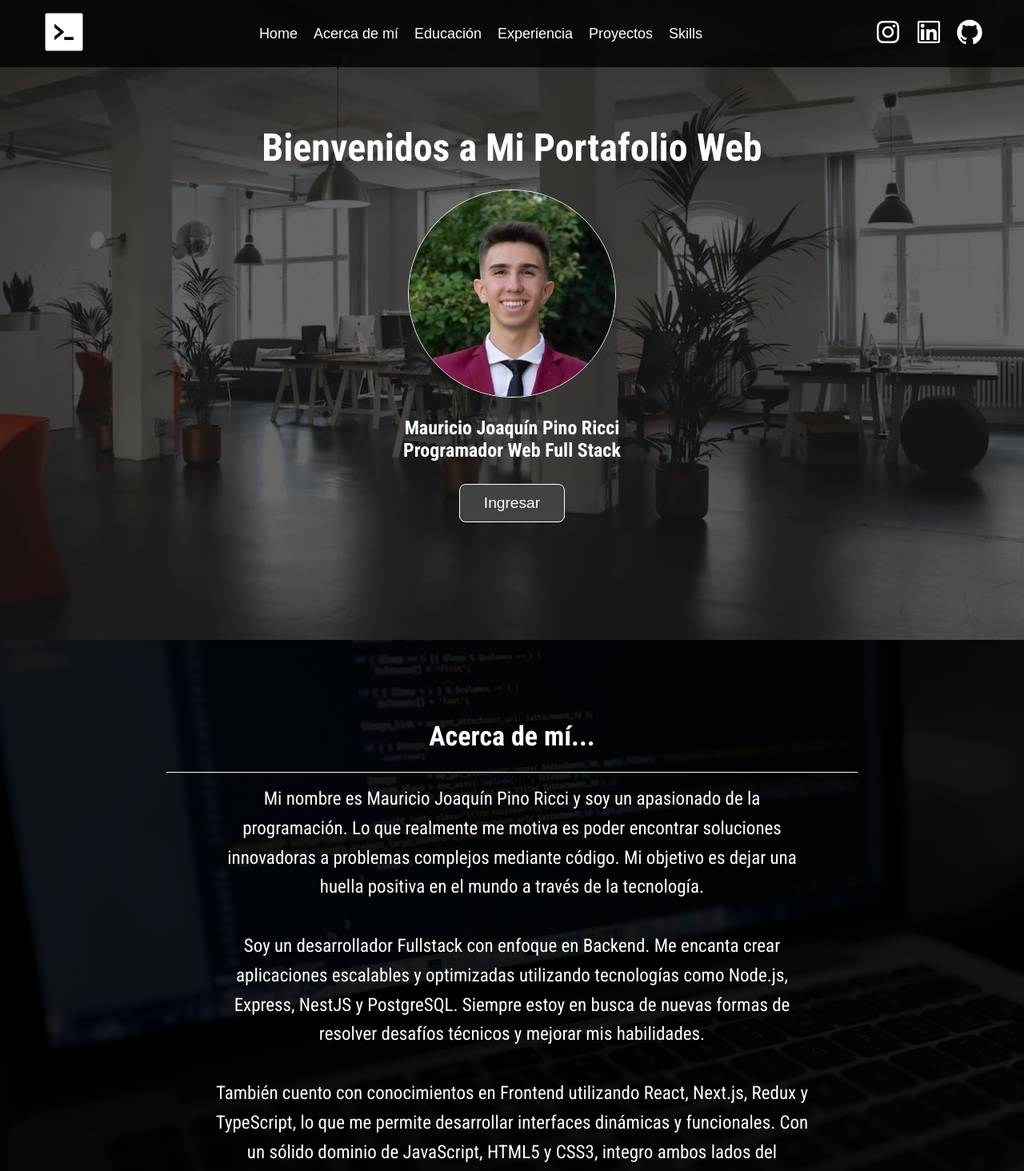
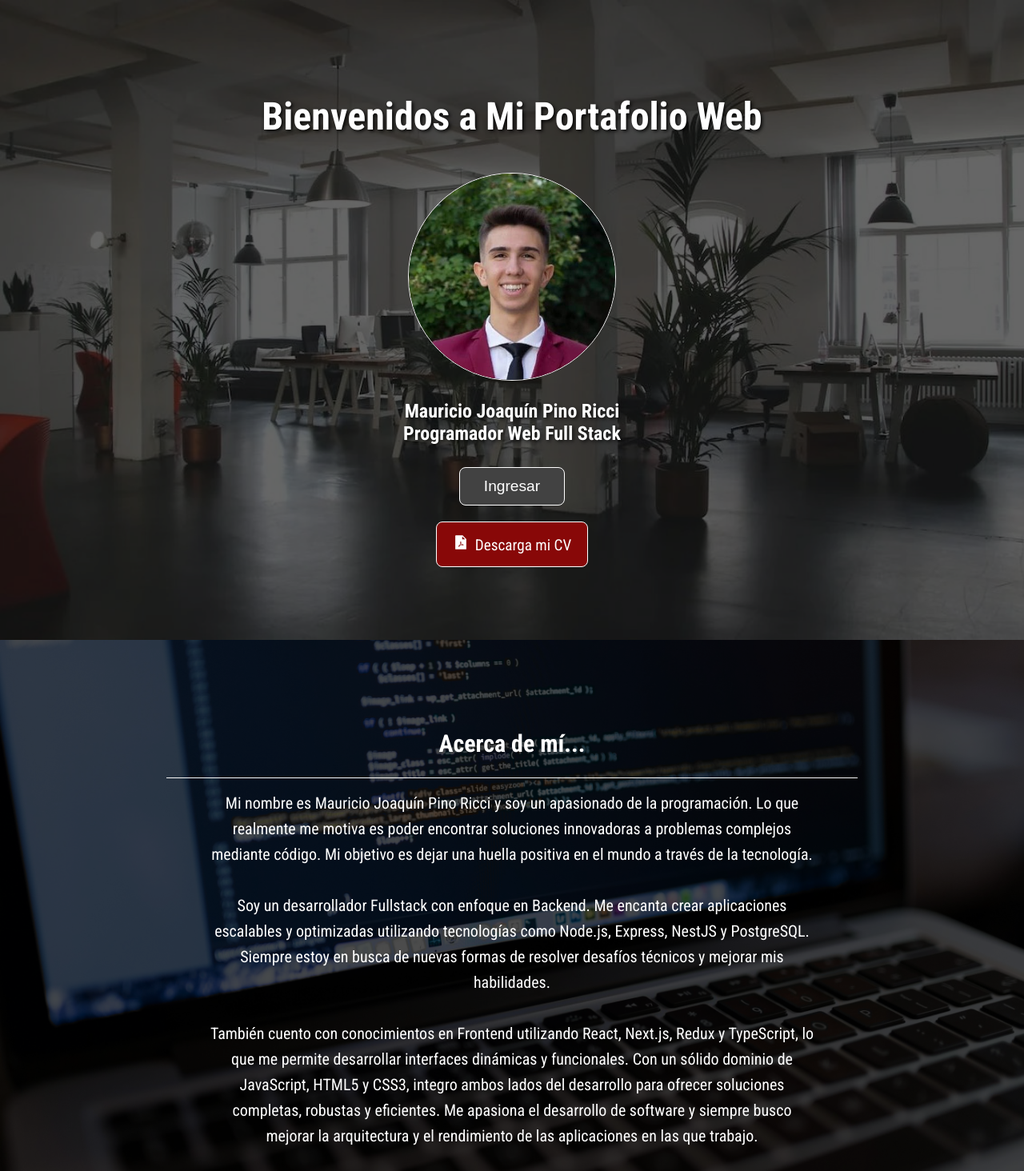
Before and after one commit to MauriPinoRicci/portfolio_front_end, a Next.js app: page / in a window 1280 px wide. Shown: the top 1464 px of the page at 80% size. Built offline with nearby package versions, Linux system fonts and the light colour scheme.

Commit message:
avance en header y navbar

```diff
--- a/src/app/page.tsx
+++ b/src/app/page.tsx
@@ -28,8 +28,6 @@ export default function HomePage({ }) {
 			<CircleProgressBar percent={0} color={''} />
 			<Proyecto />
 			<Footer />
-
 		</main>
-
 	)
 }
--- a/src/components/AcercaDeMi/AcercaDeMi.module.css
+++ b/src/components/AcercaDeMi/AcercaDeMi.module.css
@@ -1,17 +1,19 @@
+/* Sección AcercaDeMi */
 .AcercaDeMi {
   position: relative; /* Necesario para posicionar elementos hijos */
   display: flex;
+  flex-direction: column;
   justify-content: center;
   align-items: center;
-  flex-wrap: wrap;
+  height: auto;
   padding: 100px;
-  height: 100vh; /* Hace que la sección ocupe toda la pantalla */
-  border-bottom: 1px solid white;
   background-image: url('/images/background.jpg');
   background-size: cover;
   background-position: center;
-  color: white; /* Para asegurar legibilidad sobre el fondo */
-  text-align: center; /* Mejor alineación del contenido */
+  background-repeat: no-repeat;
+  color: white;
+  text-align: center;
+  z-index: 1; /* Coloca la sección detrás del Navbar */
 }
 
 .backgroundOverlay {
@@ -20,34 +22,42 @@
   left: 0;
   width: 100%;
   height: 100%;
-  background-color: rgba(0, 0, 0, 0.9); /* Opacidad del fondo */
-  z-index: 1; /* Para colocarlo detrás del contenido */
+  background-color: rgba(0, 0, 0, 0.7);
+  z-index: 2; /* Sobre la sección para cubrirla parcialmente */
 }
 
 .AcercaDeMi_title,
 .AcercaDeMi_description,
 .white_divider {
-  position: relative; /* Para estar encima del overlay */
-  z-index: 2;
+  position: relative;
+  z-index: 3; /* Encima del overlay */
+}
+
+.Navbar {
+  position: fixed;
+  top: 0;
+  left: 0;
+  width: 100%;
+  z-index: 4; /* Encima de todo */
 }
 
 .AcercaDeMi_title {
   font-weight: 700;
-  font-size: 34px;
+  font-size: 30px;
   width: 100%;
-  margin-bottom: 10px; /* Margen inferior para separación visual */
-  margin-top: 0; /* Eliminar espaciado superior */
+  margin-bottom: 10px;
+  margin-top: 12px;
 }
 
 .AcercaDeMi_description {
-  margin: 0 auto; /* Centrado horizontal */
-  font-size: 23px; /* Reducción del tamaño para mejorar la legibilidad */
-  width: 70%; /* Menor ancho del texto */
-  line-height: 1.6; /* Mejora la legibilidad con mayor espaciado entre líneas */
+  margin: 0 auto;
+  font-size: 20px;
+  width: 70%;
+  line-height: 1.6;
 }
 
 .white_divider {
   width: 80%;
   border-bottom: 1px solid #fafafa;
-  margin: 15px auto; /* Mejor espaciado */
+  margin: 15px auto;
 }
--- a/src/components/header/header.module.css
+++ b/src/components/header/header.module.css
@@ -1,43 +1,50 @@
 .header {
-  margin-top: 70px; /* Ajusta el margen para coincidir con la altura del Navbar */
-  min-height: 100vh; /* Ocupa toda la altura de la ventana */
+  min-height: 100vh;
   position: relative;
   background: transparent;
   background-image: url(/images/header.webp);
   background-size: cover;
   background-position: center;
-}
-
-.noMarginUnderNavbar {
-  margin-top: 0; /* Evitar margen bajo el Navbar */
+  z-index: 100;  /* Encima del Navbar */
 }
 
 .header_opacity {
   position: absolute;
   height: 100%;
   width: 100%;
-  background-color: rgba(0, 0, 0, 0.6); /* Ajuste en la opacidad del fondo */
-  z-index: 1;
+  background-color: rgba(0, 0, 0, 0.6);
+  z-index: 8;  /* Encima del fondo pero debajo del Header */
 }
 
 .header_content {
   position: absolute;
-  z-index: 2;
+  z-index: 10;  /* Encima del Header y Navbar */
   height: 100%;
   width: 100%;
   display: flex;
-  flex-direction: column; /* Asegura que los elementos se apilen */
-  justify-content: center; /* Centra verticalmente */
-  align-items: center; /* Centra horizontalmente */
+  flex-direction: column;
+  justify-content: center;
+  align-items: center;
   padding: 30px 15px;
   color: white;
 }
 
+
 .header_title {
-  margin: 8px;
+  margin: 16px 8px;
   font-weight: 700;
-  font-size: 3rem; /* Tamaño relativo */
+  font-size: 3rem;
   text-align: center;
+  text-shadow: 2px 2px 4px rgba(0, 0, 0, 0.9);
+  color: #FFFFFF;
+  padding: 10px;
+  border-radius: 8px;
+  transition: all 0.3s ease-in-out;
+}
+
+.header_title:hover {
+  transform: scale(1.05);
+  cursor: default;
 }
 
 .header_image {
@@ -56,13 +63,20 @@
 }
 
 .header_img:hover {
-  transform: scale(1.1); /* Efecto más sutil */
+  transform: scale(1.1);
 }
 
 .header_description {
   margin: 8px;
-  font-size: 1.5rem; /* Unidades relativas para responsividad */
+  font-size: 1.5rem;
   text-align: center;
+  text-shadow: 2px 2px 4px rgba(0, 0, 0, 0.7);
+  transition: all 0.8s ease-in-out;
+}
+
+.header_description:hover {
+  transform: scale(1.05);
+  cursor: default;
 }
 
 .header_button {
@@ -70,14 +84,33 @@
   padding: 12px 30px;
   font-size: 1.2rem;
   color: white;
-  background-color: #424242; /* Azul llamativo */
+  background-color: #424242;
+  border: 1px solid white;
+  border-radius: 8px;
+  cursor: pointer;
+  transition: background-color 0.9s ease, color 1.2s ease;
+}
+
+.header_button:hover {
+  background-color: rgb(251, 251, 251);
+  border: 2px solid black;
+  color: black;
+  transition: background-color 0.8s ease, color 0.5s ease;
+}
+
+.download_cv_button {
+  margin-top: 20px;
+  padding: 15px 20px;
+  font-size: 1.2rem;
+  color: white;
+  background-color: #880808;
   border: 1px solid white;
   border-radius: 8px;
   cursor: pointer;
   transition: background-color 0.3s ease;
 }
 
-.header_button:hover {
-  background-color: #b71c1c; /* Efecto hover */
-  transition: background-color 0.4s ease;
+.download_cv_button:hover {
+  background-color: rgb(80, 3, 3);
+  transition: background-color 0.6s ease;
 }
--- a/src/components/header/header.tsx
+++ b/src/components/header/header.tsx
@@ -3,6 +3,7 @@
 import React from "react";
 import styles from "./header.module.css";
 import Image from "next/image";
+import { AiFillFilePdf } from "react-icons/ai";
 
 const Header = () => {
   const handleScroll = () => {
@@ -41,6 +42,10 @@ const Header = () => {
         >
           Ingresar
         </button>
+        <a href="https://drive.google.com/uc?export=download&id=1LkacFy3yAIp0R8CVEdRaOmHzvwbQGxD8" download className={styles.download_cv_button}>
+          <AiFillFilePdf size="20px" style={{ marginRight: '8px' }} />
+          Descarga mi CV
+        </a>
       </div>
     </header>
   );
--- a/src/components/navbar/navbar.module.css
+++ b/src/components/navbar/navbar.module.css
@@ -3,8 +3,7 @@
   top: 0;
   left: 0;
   width: 100%;
-  z-index: 10;  /* Mantiene el navbar siempre sobre otros elementos */
-  background-color: rgba(0, 0, 0, 0.8);  /* Fondo semi-transparente */
+  background-color: rgba(0, 0, 0, 0.8);
   color: white;
   padding: 10px 50px;
   display: flex;
@@ -12,21 +11,11 @@
   align-items: center;
   font-family: Arial, sans-serif;
   transition: background-color 0.3s ease, box-shadow 0.3s ease;
+  z-index: 10;  /* Siempre arriba del Header */
 }
 
-.navbar_links a:hover {
-  color: #b71c1c;
-  transition: background-color 0.4s ease;
-}
-
-.navbar_right .icons:hover {
-  color: #b71c1c;
-  transition: background-color 0.4s ease;
-}
-
-/* Ajuste para fondo más oscuro al hacer scroll */
 .navbar.scrolled {
-  background-color: rgba(0, 0, 0, 0.9); /* Fondo más oscuro cuando se desplaza */
+  background-color: rgb(0, 0, 0);
 }
 
 .navbar_logo {
@@ -68,16 +57,21 @@
 }
 
 .iconsInsta:hover {
-  color: #833ab4;
-  transition: background-color 0.4s ease;
+  color: #833ab4; /* Instagram color */
 }
 
 .iconsLinkedin:hover {
-  color: #0e76a8;
-  transition: background-color 0.4s ease;
+  color: #0e76a8; /* LinkedIn color */
 }
 
 .iconsGitHub:hover {
-  color: #b71c1c;
-  transition: background-color 0.4s ease;
+  color: #b71c1c; /* GitHub color */
 }
+
+.navbar_links a:hover {
+  color: #b71c1c; /* Resalta el enlace al pasar el cursor */
+}
+
+.navbar_right .icons:hover {
+  color: #b71c1c; /* Resalta el ícono al pasar el cursor */
+}
--- a/src/components/navbar/navbar.tsx
+++ b/src/components/navbar/navbar.tsx
@@ -6,27 +6,44 @@ import styles from './navbar.module.css';
 
 export const Navbar = () => {
   const [scrolled, setScrolled] = useState(false);
+  const [activeSection, setActiveSection] = useState<string | null>(null);
+
+  const sections = [
+    { id: 'Header', label: 'Home' },
+    { id: 'AcercaDeMi', label: 'Acerca de mí' },
+    { id: 'Educacion', label: 'Educación' },
+    { id: 'Experiencia', label: 'Experiencia' },
+    { id: 'Proyecto', label: 'Proyectos' },
+    { id: 'Skills', label: 'Skills' },
+  ];
 
   useEffect(() => {
     const handleScroll = () => {
-      if (window.scrollY > 10) {
-        setScrolled(true);
-      } else {
-        setScrolled(false);
-      }
+      setScrolled(window.scrollY > 10);
     };
 
     window.addEventListener('scroll', handleScroll);
     return () => window.removeEventListener('scroll', handleScroll);
   }, []);
 
-  const handleNavLinkClick = (e:any) => {
-    const navLinks = document.querySelectorAll('.navlink');
-    navLinks.forEach((link) => {
-      link.classList.remove(styles.active);
-    });
-    e.target.classList.add(styles.active);
-  };
+  useEffect(() => {
+    const observer = new IntersectionObserver(
+      (entries) => {
+        const visibleSection = entries.find((entry) => entry.isIntersecting)?.target.id;
+        if (visibleSection) {
+          setActiveSection(visibleSection);
+        }
+      },
+      { threshold: 0.6 } // Ajusta para considerar una sección visible al 60%.
+    );
+
+    const sectionElements = document.querySelectorAll('section');
+    sectionElements.forEach((section) => observer.observe(section));
+
+    return () => {
+      sectionElements.forEach((section) => observer.unobserve(section));
+    };
+  }, []);
 
   return (
     <nav className={`${styles.navbar} ${scrolled ? styles.scrolled : ''}`}>
@@ -35,12 +52,18 @@ export const Navbar = () => {
       </div>
 
       <div className={styles.navbar_links}>
-        <a href="#Header" className={styles.navlink} onClick={handleNavLinkClick} aria-label="Sección Skills">Home</a>
-        <a href="#AcercaDeMi" className={styles.navlink} onClick={handleNavLinkClick} aria-label="Sección Acerca de mí">Acerca de mí</a>
-        <a href="#Educacion" className={styles.navlink} onClick={handleNavLinkClick} aria-label="Sección Educación">Educación</a>
-        <a href="#Experiencia" className={styles.navlink} onClick={handleNavLinkClick} aria-label="Sección Experiencia">Experiencia</a>
-        <a href="#Proyecto" className={styles.navlink} onClick={handleNavLinkClick} aria-label="Sección Proyectos">Proyectos</a>
-        <a href="#Skills" className={styles.navlink} onClick={handleNavLinkClick} aria-label="Sección Skills">Skills</a>
+        {sections
+          .filter((section) => section.id !== activeSection) // Excluir la sección activa.
+          .map((section) => (
+            <a
+              key={section.id}
+              href={`#${section.id}`}
+              className={styles.navlink}
+              aria-label={`Sección ${section.label}`}
+            >
+              {section.label}
+            </a>
+          ))}
       </div>
 
       <div className={styles.navbar_right}>
```
